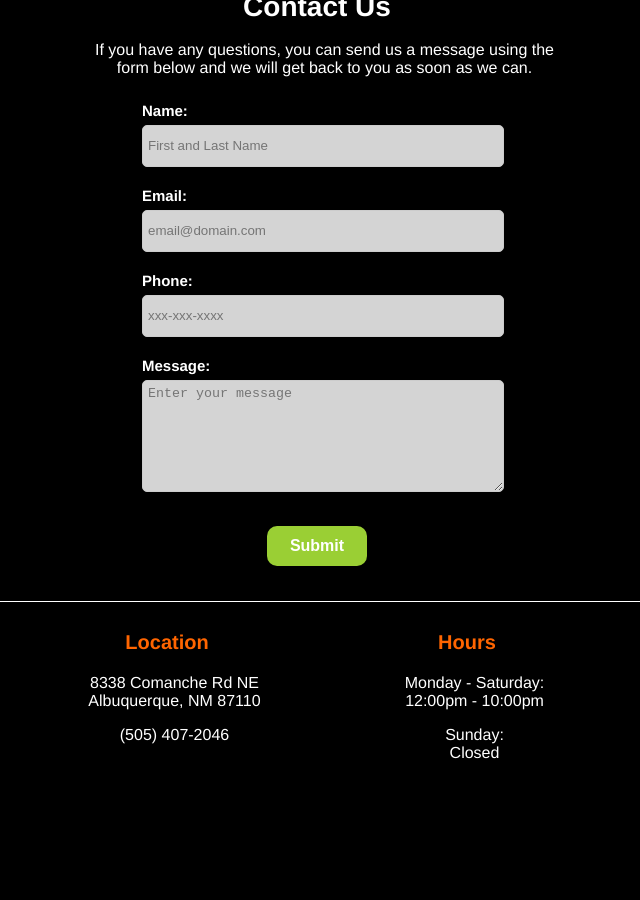
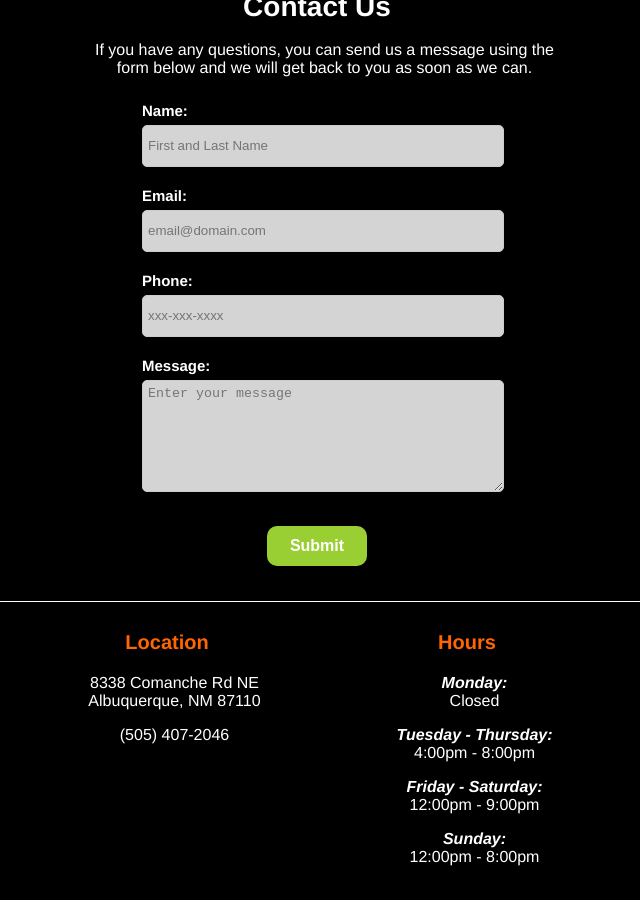
Before and after one commit to cfrost6/cfrost6.github.io, a Jekyll site: the page B2B.html, which Jekyll copies as it is, in a window 1280 px wide and 900 px high, scrolled down 1631 px. Shown: the whole window, without its empty margins (323-963 px from the left). Built offline with Jekyll 4.4.1, drawn with Linux system fonts in a browser that asks for light colours; before the commit the page ends 2427 px from its top, so only the background shows below that.

Commit message:
Update B2B.html

```diff
--- a/B2B.html
+++ b/B2B.html
@@ -138,12 +138,20 @@
             <td class="hours-column">
                 <h3>Hours</h3>
                 <p>
-                    Monday - Saturday: <br>
-                    12:00pm - 10:00pm
+                    <b><i>Monday:</i></b><br>
+                    Closed
                 </p>
                 <p>
-                    Sunday:<br>
-                    Closed
+                    <b><i>Tuesday - Thursday:</i></b><br>
+                    4:00pm - 8:00pm
+                </p>
+                <p>
+                    <b><i>Friday - Saturday:</i></b><br>
+                    12:00pm - 9:00pm
+                </p>
+                <p>
+                    <b><i>Sunday:</i></b><br>
+                    12:00pm - 8:00pm
                 </p>
             </td>
         </tr>
```
